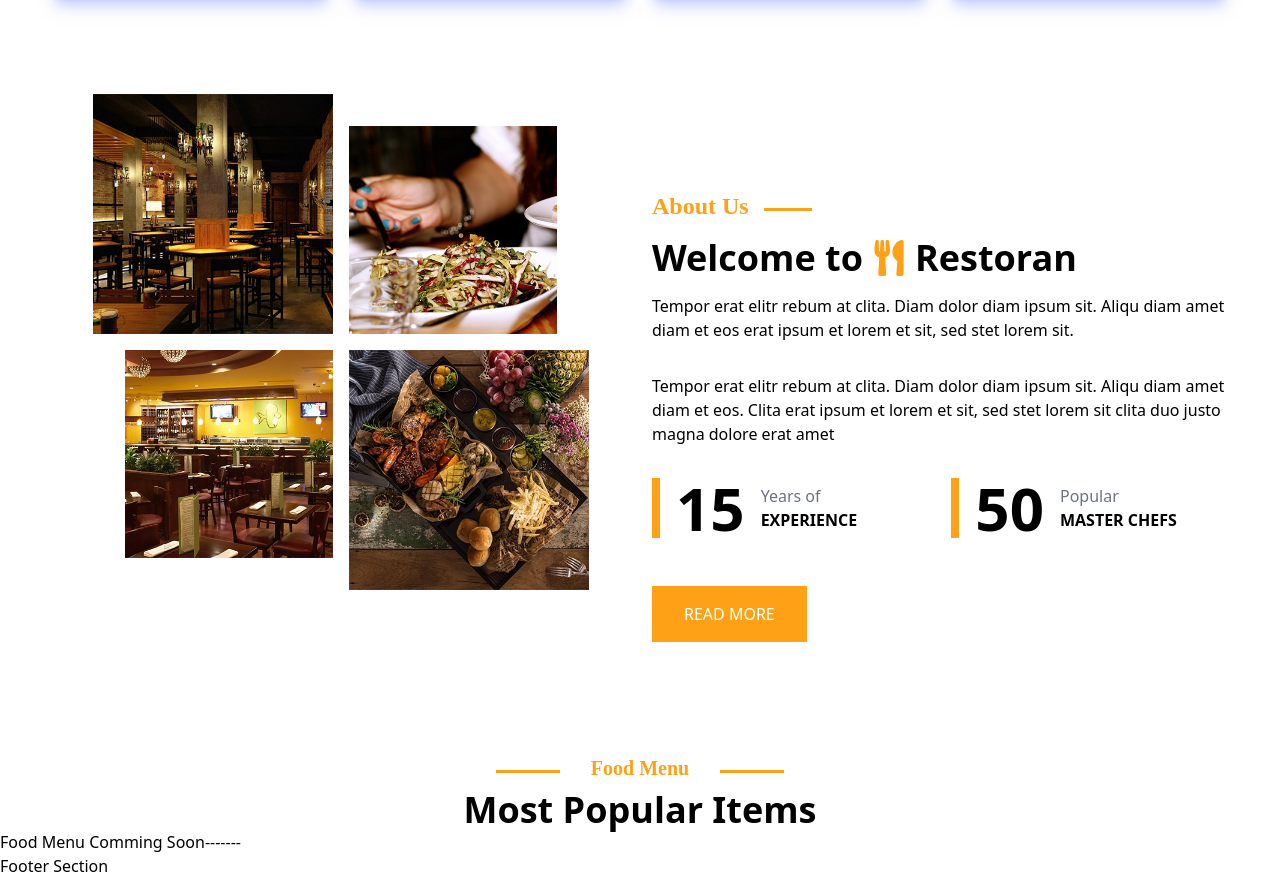
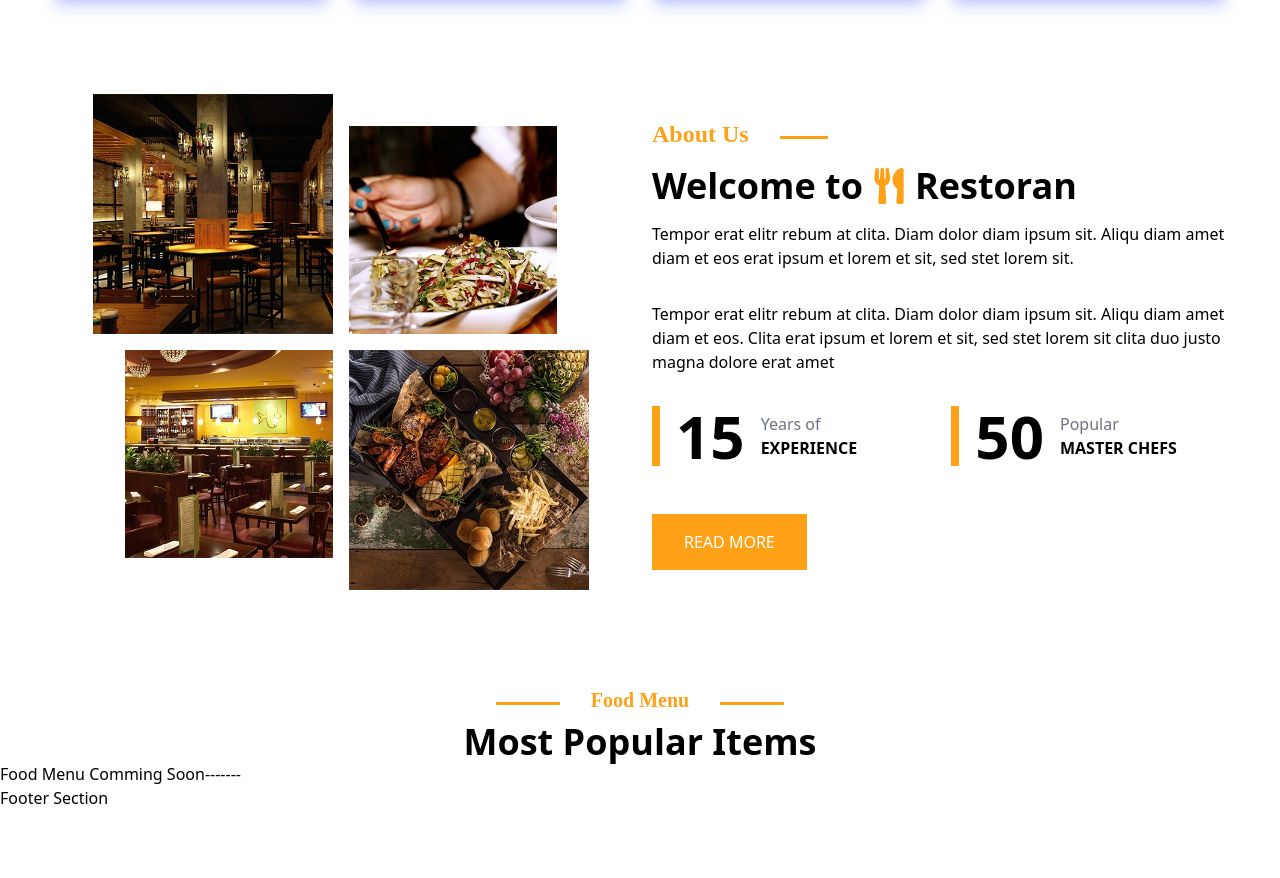
Before and after one commit to 0rakib0/Ziro-Nine-Cafe, a React (Vite) app: page / in a window 1280 px wide. Shown: the part 1142-2020 px from the top of the page. After the commit the page ends 1952 px from the top, so only its background shows below. Built offline with nearby package versions, Linux system fonts and the light colour scheme.

Commit message:
about us space issue solv

```diff
--- a/src/Pagase/HomePages/About/About.jsx
+++ b/src/Pagase/HomePages/About/About.jsx
@@ -29,10 +29,10 @@ const About = () => {
                     </div>
                 </div>
             </div>
-            <div className='lg:w-6/12 mt-24'>
+            <div className='lg:w-6/12 md:mt-6 mt-24'>
                 <div className='relative'>
                     <h4 className='font-pacifico text-secondarycolor text-2xl font-semibold'>About Us</h4>
-                    <div className='absolute w-[3rem] h-[3px] bg-secondarycolor top-[18px] left-[7rem]'>
+                    <div className='absolute w-[3rem] h-[3px] bg-secondarycolor top-[18px] left-[8rem]'>
                     </div>
                 </div>
                 <h4 className='flex items-center gap-2 text-2xl md:text-4xl my-4 font-semibold'>Welcome to <span><FaUtensils className="text-secondarycolor" /></span> Restoran</h4>
```
